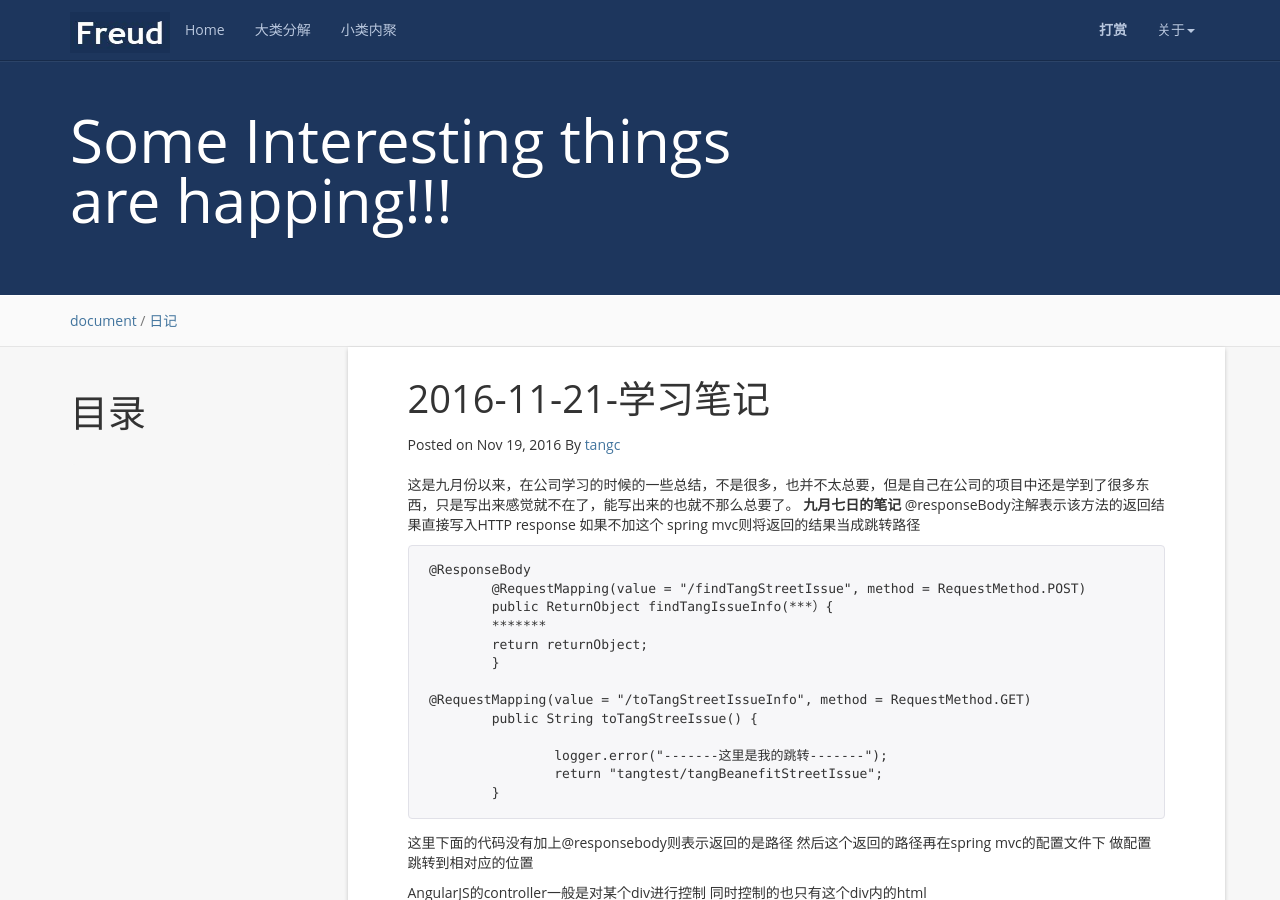
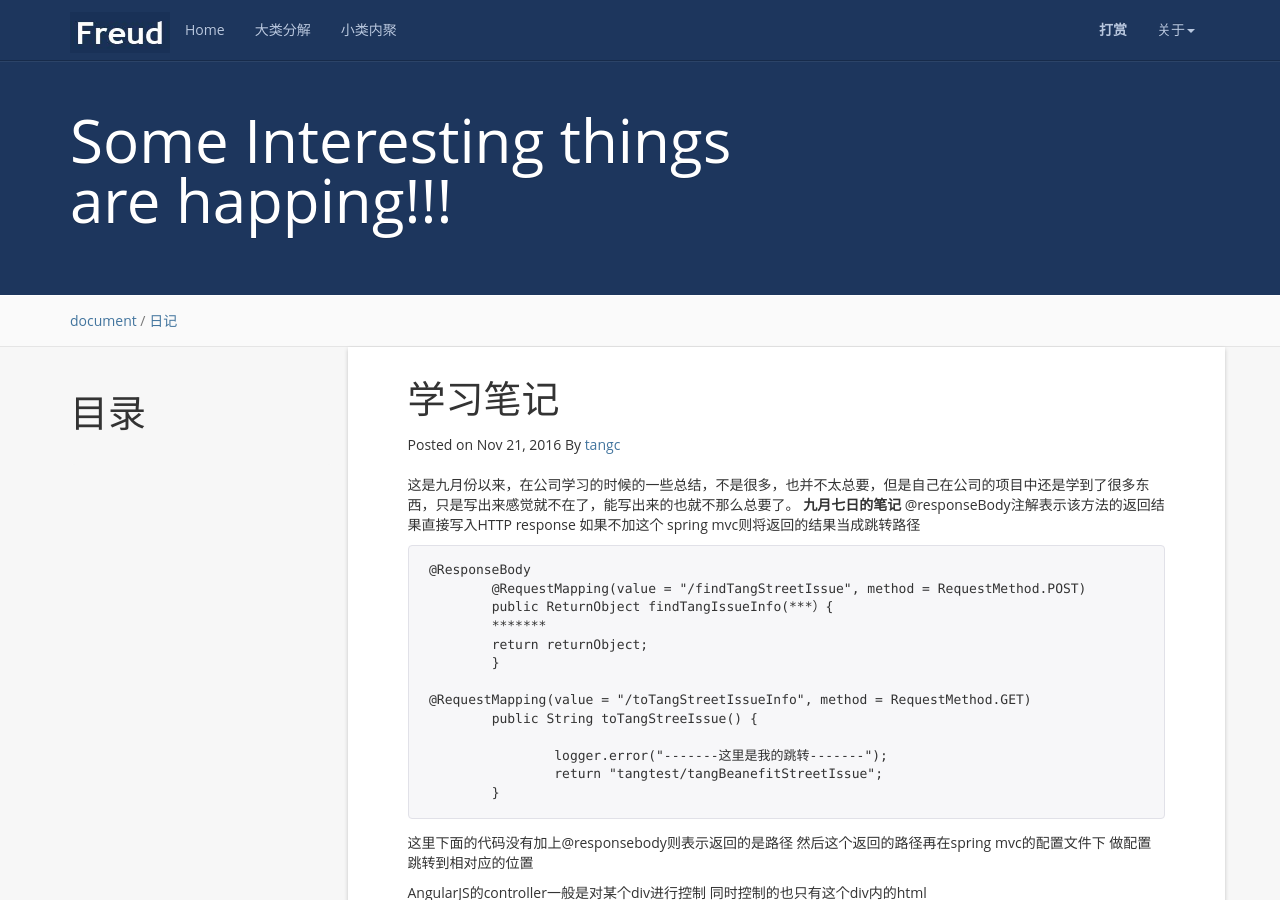
Before and after one commit to mturing/blog, a Jekyll site: the page built from _posts/2016-11-19-学习笔记.md, in a window 1280 px wide and 900 px high. Built offline with Jekyll 4.4.1, drawn with Linux system fonts in a browser that asks for light colours; comment, search, counter and statistics services are not loaded; part of the change alters nothing that is shown.

Commit message:
1121 学习笔记 title modeified

```diff
--- a/_posts/2016-11-19-学习笔记.md
+++ b/_posts/2016-11-19-学习笔记.md
@@ -1,7 +1,8 @@
 ---
-title: 2016-11-21-学习笔记
+title: 学习笔记
 layout: post
 categories: document
+date:   2016-11-21 18:08:00 +0800
 tag: 日记
 ---
 
```
